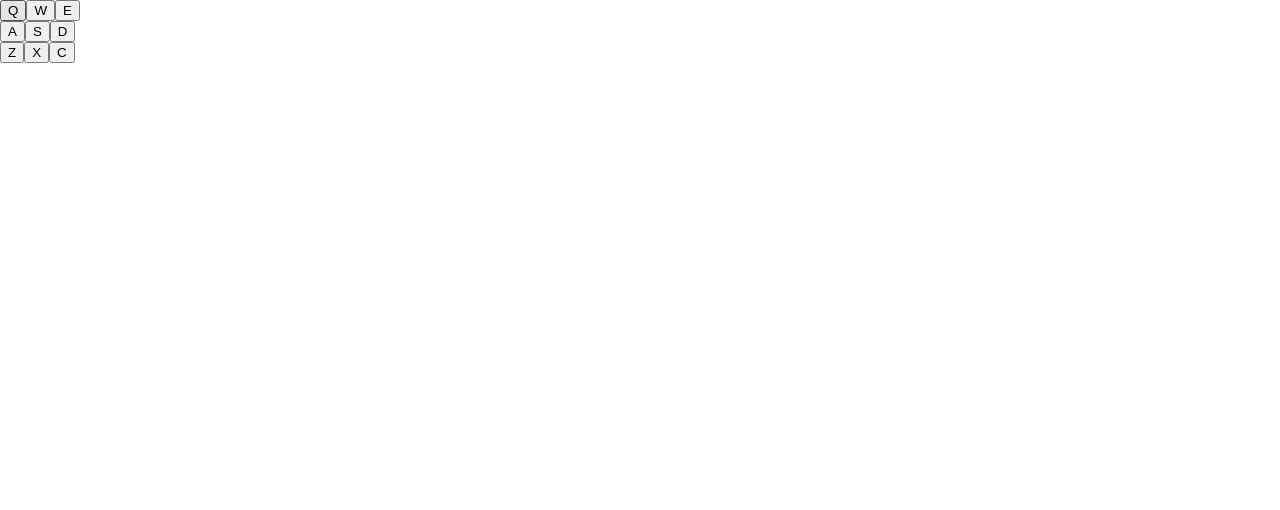
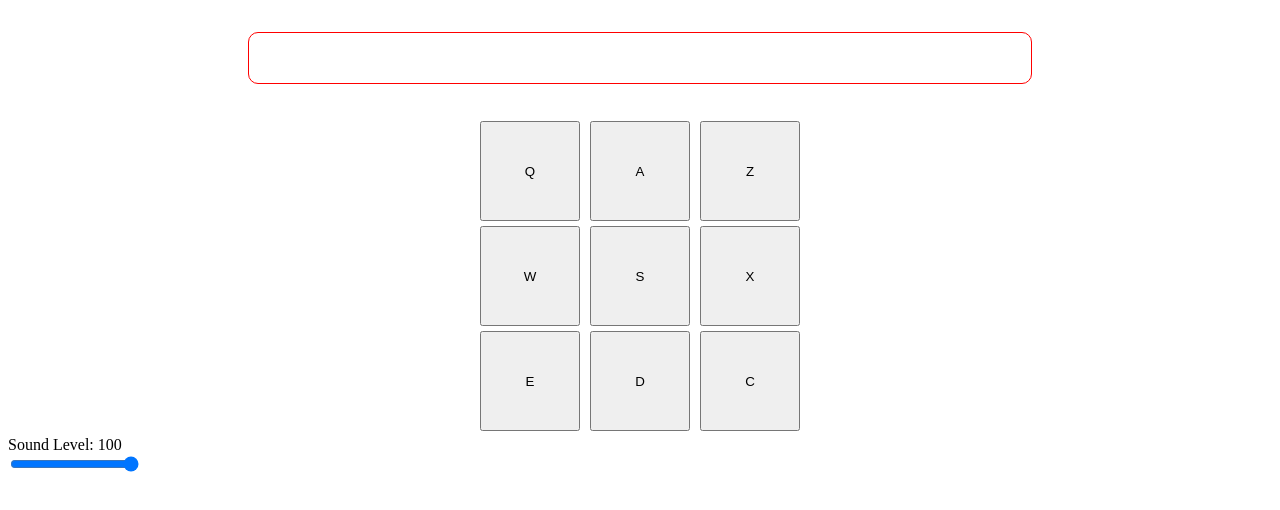
Before and after one commit to StouryMehdi/drum, a React (Create React App) app: page / in a window 1280 px wide. Shown: the top 510 px of the page. Built offline with nearby package versions, Linux system fonts and the light colour scheme.

Commit message:
changes in buttons

```diff
--- a/public/index.html
+++ b/public/index.html
@@ -2,19 +2,19 @@
 <html lang="en">
   <head>
     <meta charset="utf-8" />
-    <link rel="icon" href="%PUBLIC_URL%/favicon.ico" />
+
     <meta name="viewport" content="width=device-width, initial-scale=1" />
     <meta name="theme-color" content="#000000" />
     <meta
       name="description"
       content="Web site created using create-react-app"
     />
-    <link rel="apple-touch-icon" href="%PUBLIC_URL%/logo192.png" />
+
     <!--
       manifest.json provides metadata used when your web app is installed on a
       user's mobile device or desktop. See https://developers.google.com/web/fundamentals/web-app-manifest/
     -->
-    <link rel="manifest" href="%PUBLIC_URL%/manifest.json" />
+
     <!--
       Notice the use of %PUBLIC_URL% in the tags above.
       It will be replaced with the URL of the `public` folder during the build.
@@ -29,15 +29,5 @@
   <body>
     <noscript>You need to enable JavaScript to run this app.</noscript>
     <div id="root"></div>
-    <!--
-      This HTML file is a template.
-      If you open it directly in the browser, you will see an empty page.
-
-      You can add webfonts, meta tags, or analytics to this file.
-      The build step will place the bundled scripts into the <body> tag.
-
-      To begin the development, run `npm start` or `yarn start`.
-      To create a production bundle, use `npm run build` or `yarn build`.
-    -->
   </body>
 </html>
--- a/src/App.css
+++ b/src/App.css
@@ -1,10 +1,10 @@
-html,
+/* html,
 body {
 	margin: 0;
 	padding: 0;
 	min-height: 100%;
-	height: 100%;
-}
+	height: 300px;
+} */
 
 .drum-pad {
 	width: 100px;
@@ -13,37 +13,22 @@ body {
 	justify-content: center;
 	align-items: center;
 	margin: 5px;
-}
-.jumbotron {
-	height: 100vh;
-	margin: 0;
   }
 
-  .d-flex {
+
+  .container{
 	display: flex;
+    align-items: center;
+    justify-content: center;
   }
 
-  .flex-column {
-	flex-direction: column;
+  #display{
+	margin: 2rem 15rem;
+	height: 50px;
+	display: flex;
+	align-items: center;
+	justify-content:center;
+	border-radius: 10px;
+	border: 1px solid red;
+
   }
-
-  .align-items-stretch {
-	align-items: stretch;
-  }
-
-  .align-items-center {
-	align-items: center;
-  }
-
-  .justify-content-center {
-	justify-content: center;
-  }
-
-  #drum-machine {
-	/* Add any additional styles for the #drum-machine element */
-  }
-
-  #display {
-	text-align: center;
-	/* Add any additional styles for the #display element */
-  }
--- a/src/App.js
+++ b/src/App.js
@@ -1,56 +1,67 @@
-import React, { Component } from "react";
-import { render } from "react-dom";
-import "./App.css";
+import React, { useEffect, useState } from 'react';
+import { createRoot } from 'react-dom';
+import './App.css';
 
-class App extends Component {
-  constructor(props) {
-    super(props);
-    this.state = {
-      lastAudio: ""
+function App() {
+  const [lastAudio, setLastAudio] = useState('');
+  const [soundLevel, setSoundLevel] = useState(100);
+
+  useEffect(() => {
+    const drumPads = document.querySelectorAll('.drum-pad');
+    drumPads.forEach((drumPad) => {
+      const listener = async (event) => {
+        const button = event.target;
+        const audio = button.querySelector('audio');
+        await playAudio(audio);
       };
-  }
-
-  componentDidMount() {
-    const drumPads = document.querySelectorAll(".drum-pad");
-    drumPads.forEach((drumPad) => {
-      const listener = (event) => {
-        const button = event.target;
-        const audio = button.querySelector("audio");
-        this.playAudio(audio);
-      };
-      drumPad.addEventListener("click", listener);
+      drumPad.addEventListener('click', listener);
     });
 
-    document.addEventListener("keydown", (event) => {
+    document.addEventListener('keydown', async (event) => {
       const key = event.key.toUpperCase();
       const audio = document.getElementById(key);
       if (audio instanceof HTMLAudioElement) {
-        this.playAudio(audio);
+        await playAudio(audio);
       }
     });
+  }, []);
+
+  const handleSoundLevelChange = (e) => {
+    const level = parseInt(e.target.value);
+    setSoundLevel(level);
+  };
+
+  const playAudio = async (audio) => {
+    try {
+      if (soundLevel === 0) {
+        // Set volume to 0 if sound level is 0
+        audio.volume = 0;
+      } else {
+        audio.volume = soundLevel / 100; // Adjust volume based on sound level
       }
 
-  playAudio(audio) {
-    audio.play();
+      await audio.play();
       const button = audio.parentElement;
-    this.setState({ lastAudio: button.id });
+      setLastAudio(button.id);
+    } catch (error) {
+      console.error('Audio playback error:', error);
     }
+  };
 
-  render() {
   return (
-      <div className="">
-        <div className="">
-          <div className="">
+    <div className="jumbotron jumbotron-fluid h-100 m-0">
+      <div className="h-100 d-flex flex-column align-items-stretch">
+        <div className="flex-grow-1 d-flex align-items-center justify-content-center">
           <div id="drum-machine">
             <div id="display" className="text-center">
-                {this.state.lastAudio}
+              {lastAudio}
             </div>
             <div className="container">
               <div className="row">
                 <button
                   type="button"
                   id="Heater-1"
-                    className=""
+                  className="col drum-pad btn btn-outline-info"
                 >
                   <audio
                     className="clip"
@@ -62,7 +73,7 @@ class App extends Component {
                 <button
                   type="button"
                   id="Heater-2"
-                    className=""
+                  className="col drum-pad btn btn-outline-info"
                 >
                   <audio
                     className="clip"
@@ -74,7 +85,7 @@ class App extends Component {
                 <button
                   type="button"
                   id="Heater-3"
-                    className=""
+                  className="col drum-pad btn btn-outline-info"
                 >
                   <audio
                     className="clip"
@@ -88,7 +99,7 @@ class App extends Component {
                 <button
                   type="button"
                   id="Heater-4"
-                    className=""
+                  className="col drum-pad btn btn-outline-info"
                 >
                   <audio
                     className="clip"
@@ -100,7 +111,7 @@ class App extends Component {
                 <button
                   type="button"
                   id="Clap"
-                    className=""
+                  className="col drum-pad btn btn-outline-info"
                 >
                   <audio
                     className="clip"
@@ -112,7 +123,7 @@ class App extends Component {
                 <button
                   type="button"
                   id="Open-HH"
-                    className=""
+                  className="col drum-pad btn btn-outline-info"
                 >
                   <audio
                     className="clip"
@@ -126,7 +137,7 @@ class App extends Component {
                 <button
                   id="Kick-n'-Hat"
                   type="button"
-                    className=""
+                  className="col drum-pad btn btn-outline-info"
                 >
                   <audio
                     className="clip"
@@ -138,7 +149,7 @@ class App extends Component {
                 <button
                   id="Kick"
                   type="button"
-                    className=""
+                  className="col drum-pad btn btn-outline-info"
                 >
                   <audio
                     className="clip"
@@ -150,7 +161,7 @@ class App extends Component {
                 <button
                   id="Closed-HH"
                   type="button"
-                    className=""
+                  className="col drum-pad btn btn-outline-info"
                 >
                   <audio
                     className="clip"
@@ -163,13 +174,25 @@ class App extends Component {
             </div>
           </div>
         </div>
+        <div className="sound-level">Sound Level: {soundLevel}</div>
+        <input
+          type="range"
+          min="0"
+          max="100"
+          value={soundLevel}
+          onChange={handleSoundLevelChange}
+        />
       </div>
     </div>
   );
 }
-}
 
-render(<App />, document.getElementById("root"));
-
+const root = document.getElementById('root');
+const app = (
+  <React.StrictMode>
+    <App />
+  </React.StrictMode>
+);
+createRoot(root).render(app);
 
 export default App;
```
Lines whose indentation alone changed are shown as unchanged.
